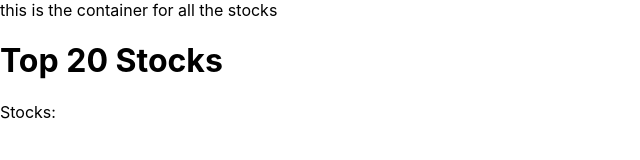
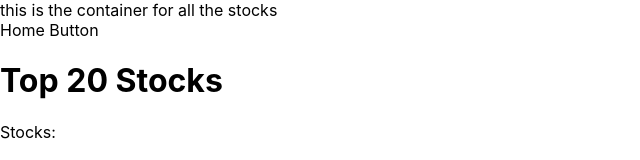
Before and after one commit to jeharr/daily-stock-bet, a React (Create React App) app in the folder client/: page / in a window 1280 px wide. Shown: the top 160 px of the page, without its empty margins (0-640 px from the left). Built offline with nearby package versions, Linux system fonts and the light colour scheme; no server answers.

Commit message:
added NavBar component

```diff
--- /dev/null
+++ b/client/src/components/NavBar.js
@@ -0,0 +1,12 @@
+import React from "react"
+
+class NavBar extends React.Component {
+
+  render() {
+    return (
+      <div>Home Button</div>
+    )
+  }
+}
+
+export default NavBar
--- a/client/src/components/StockPicker.js
+++ b/client/src/components/StockPicker.js
@@ -5,6 +5,7 @@ import styles from './StockPicker.scss'
 
 import MagicEightBall from './MagicEightBall'
 import GameOfChance from './GameOfChance'
+import NavBar from './NavBar'
 
 
 
@@ -43,6 +44,7 @@ const StockPicker = () => {
     <div className={styles.stockPickerContainer}>
       this is the container for all the stocks
       <div className={styles.stock}>
+        <NavBar />
 
         <div>
           <h1>Top 20 Stocks</h1>
```
